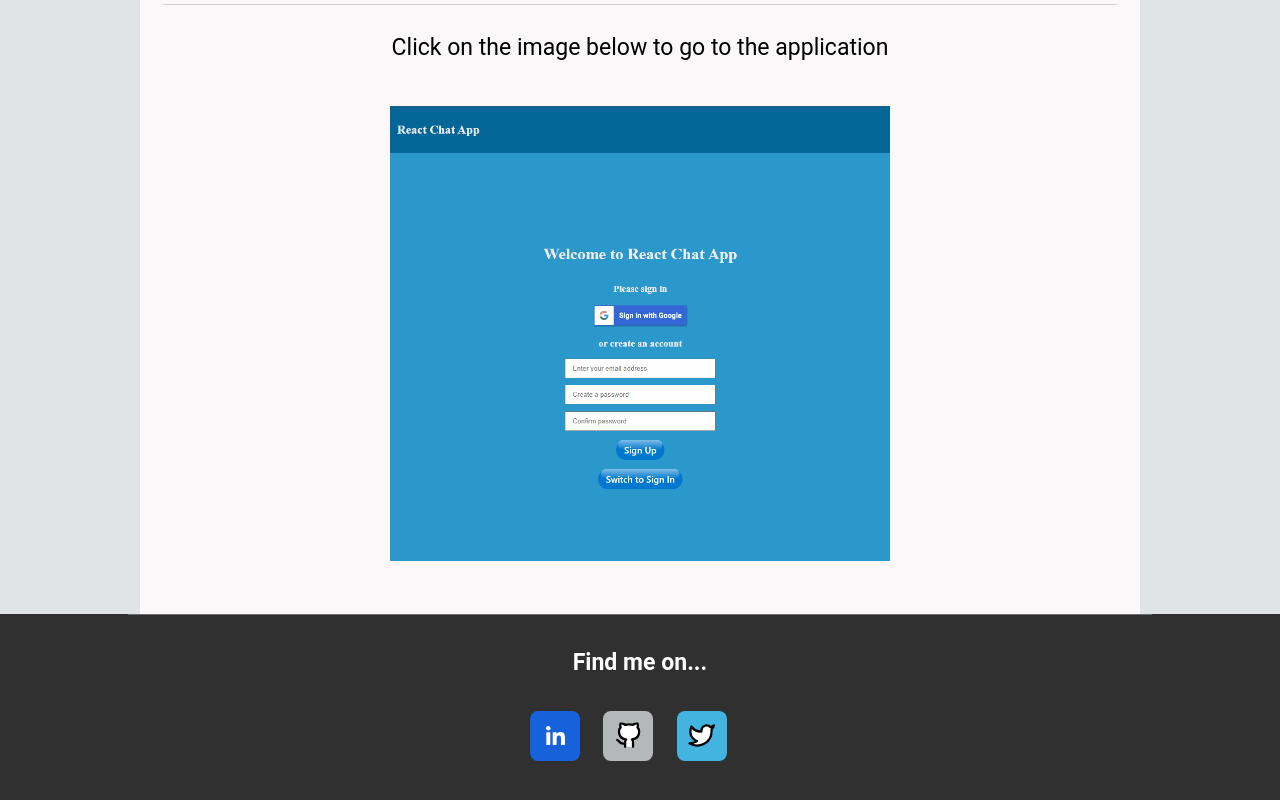
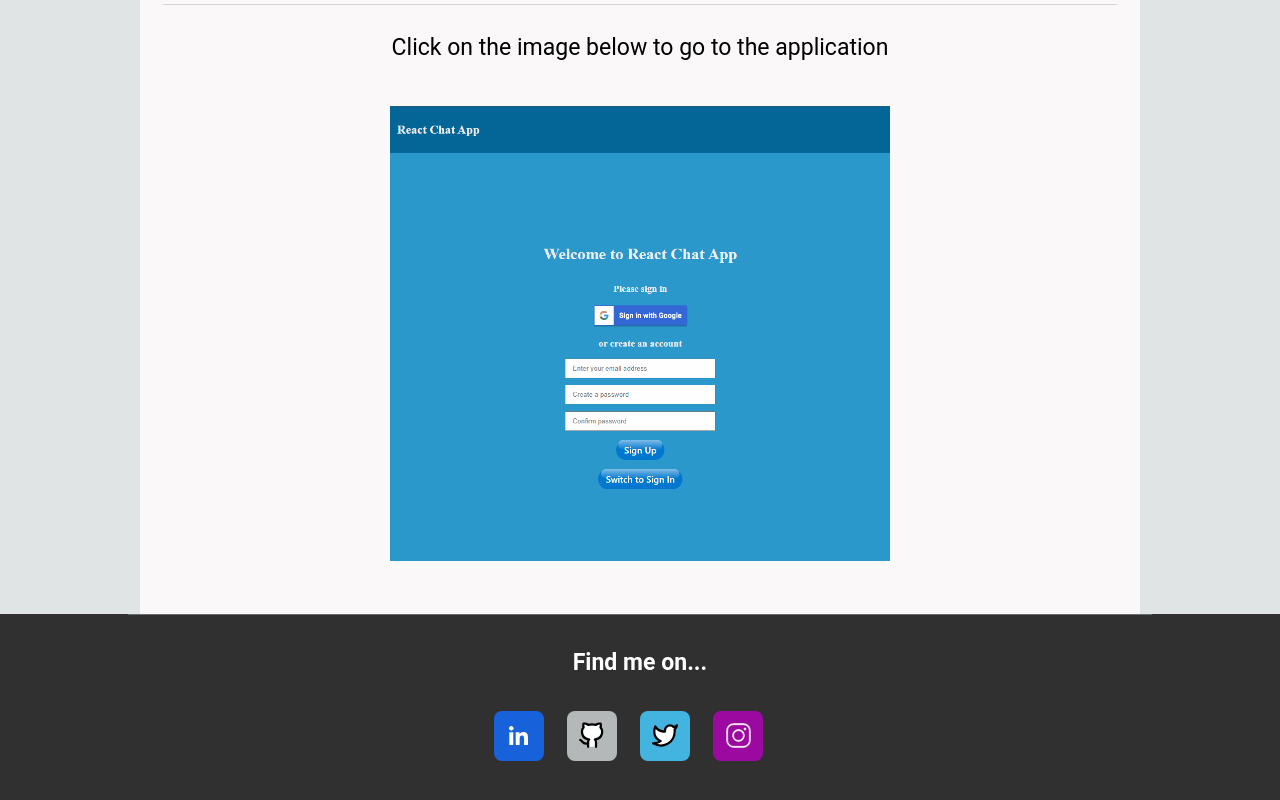
Before and after one commit to KeithPetr/My-Portfolio-React, a React (Vite) app: page /project/1 in a window 1280 px wide. Shown: the part 2310-3110 px from the top of the page. Built offline with nearby package versions, Linux system fonts and the light colour scheme.

Commit message:
added instagram icon

```diff
--- a/components/Social.jsx
+++ b/components/Social.jsx
@@ -1,6 +1,7 @@
 import LinkedInPic from "../images/linkedin-icon.svg"
 import GithubPic from "../images/github-icon.svg"
 import TwitterPic from "../images/twitter-icon.svg"
+import InstagramPic from "../images/instagram-icon.svg"
 
 export default function Social() {
   return (
@@ -41,6 +42,17 @@ export default function Social() {
               alt="twitter icon"
             />
           </a>
+          <a
+            href="https://www.instagram.com/keithabcoding/"
+            target="_blank"
+            rel="noreferrer"
+          >
+            <img
+              src={InstagramPic}
+              className="icon instagram"
+              alt="instagram icon"
+            />
+          </a>
         </div>
       </div>
     </section>
--- a/src/index.css
+++ b/src/index.css
@@ -319,7 +319,6 @@ a {
 }
 
 .icon {
-  fill: white;
   padding: 0.5em;
   width: 50px;
   height: 50px;
@@ -337,6 +336,10 @@ a {
 
 .github {
   background-color: #b5b8b9;
+}
+
+.instagram {
+  background-color: #9b09a0;
 }
 
 .github:hover,
```
Also changed, not shown: images/instagram-icon.svg (added).
